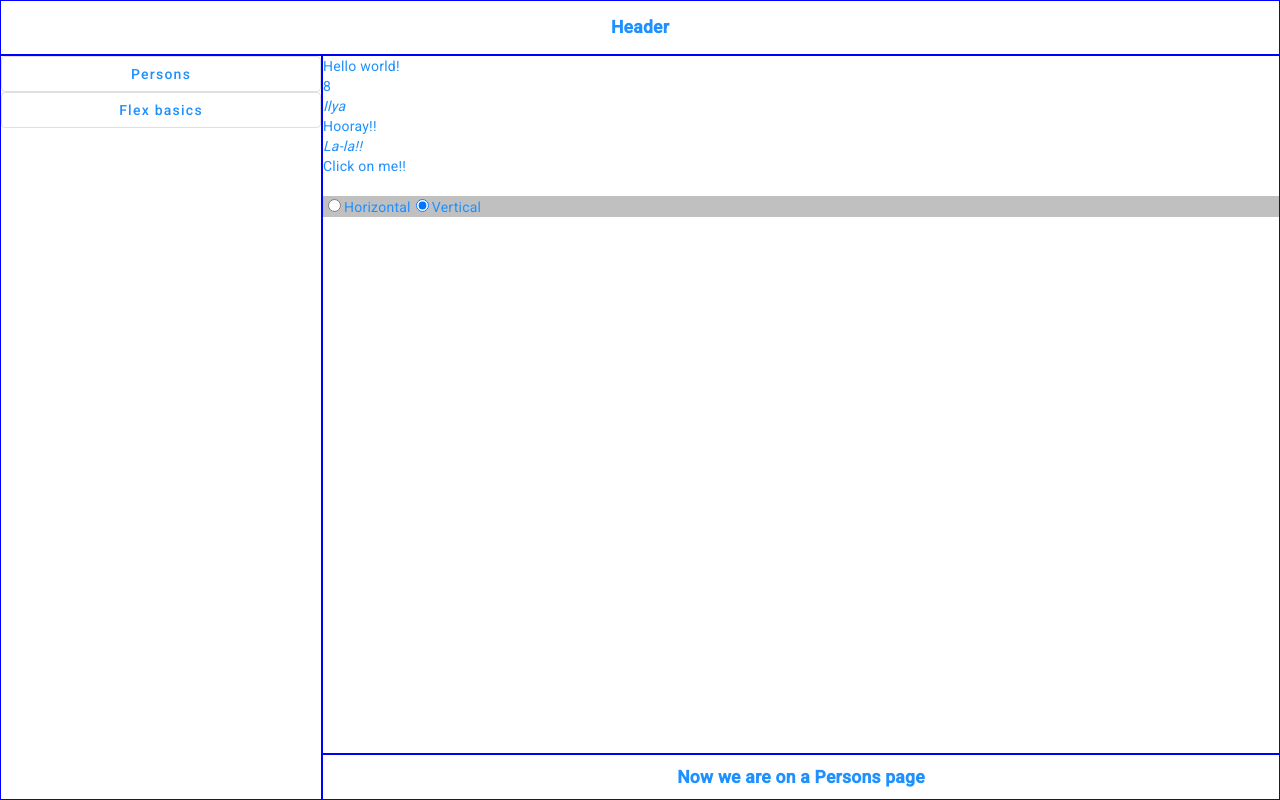
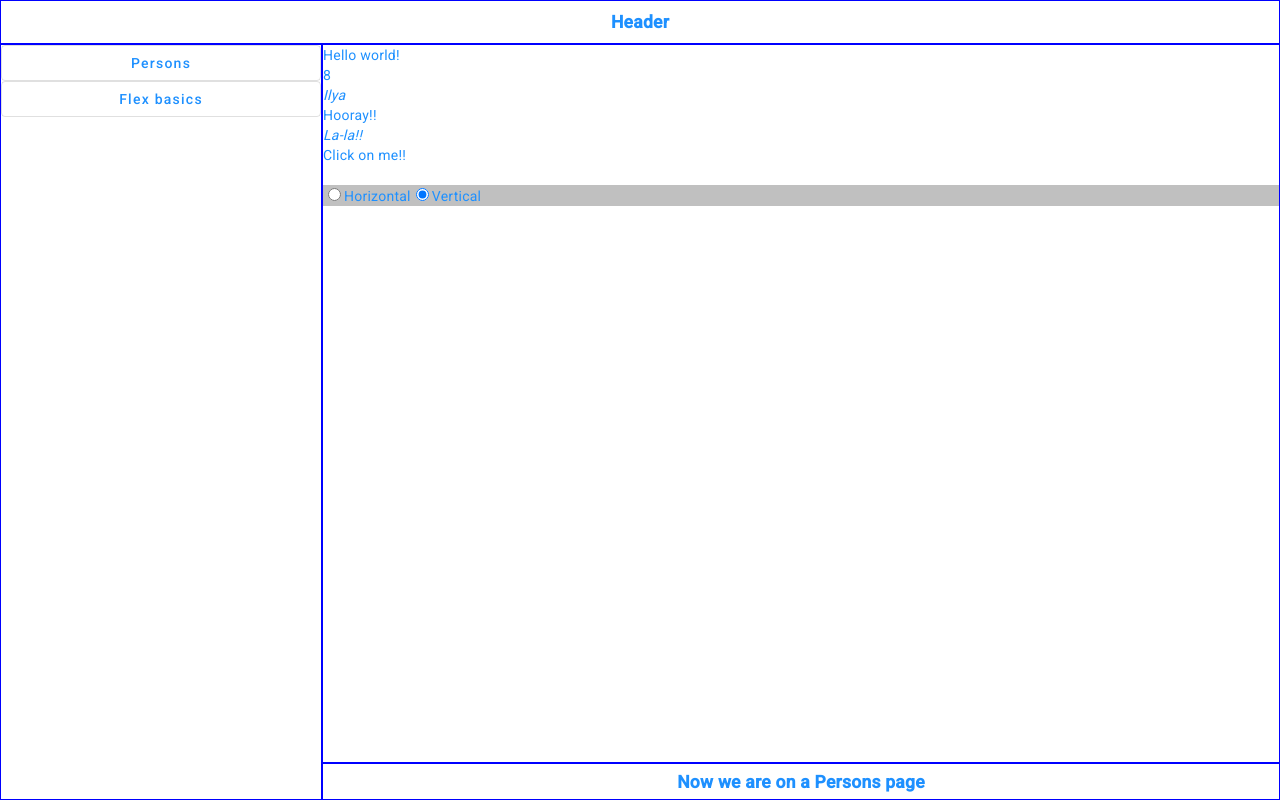
Before and after one commit to lentyaishe/masa-frontend, an Angular app: page /persons in a window 1280 px wide. Built offline with nearby package versions, Linux system fonts and the light colour scheme.

Commit message:
Fix for layout jumps

```diff
--- a/src/app/app.component.html
+++ b/src/app/app.component.html
@@ -1,7 +1,9 @@
 <div class="mf-app-component">
     <div class="mf-flex mf-flex-column mf-layout-wrapper">
-        <div class="mf-flex mf-header mf-flex-center title">
-            Header
+        <div class="mf-flex mf-header mf-flex-center">
+            <div class="title">
+                Header
+            </div>
         </div>
         <div class="mf-flex mf-flex-col-1 mf-menu-rest-wrapper" [ngClass]="{'mf-flex-row-reverse': isRtl, 'mf-flex-row': !isRtl}">
             <div class="mf-menu title">
@@ -27,9 +29,8 @@
                 <div class="mf-flex-col-1 mf-content">
                   <router-outlet></router-outlet>
                 </div>
-                <div
-                    class="mf-flex mf-footer mf-flex-center title"
-                    [innerText]="layoutService.footerMessage">
+                <div class="mf-flex mf-footer mf-flex-center">
+                    <div class="title" [innerText]="layoutService.footerMessage"></div>
                 </div>
             </div>
         </div>
--- a/src/app/app.component.less
+++ b/src/app/app.component.less
@@ -2,11 +2,15 @@
 @import "../assets/styles/flex.less";
 
 .mf-app-component {
-    height: 100vh;
+    height: 100%;
     color: @brand-color;
 
     .mf-layout-wrapper {
         height: 100%;
+
+        .mf-header {
+            min-height: @header-height;
+        }
 
         .mf-header,
         .mf-menu,
@@ -15,9 +19,9 @@
             border: 1px solid blue;
         }
 
-        .mf-header {
-            min-height: @header-height;
-        }
+        .mf-menu-rest-wrapper {
+            height: calc(100% - @header-height - @border-width - @border-width);
+
 
             .mf-menu {
                 min-width: 25%;
@@ -28,8 +32,9 @@
             }
 
             .mf-content {
-            max-height: calc(100vh - @header-height - @footer-height);
+                max-height: calc(100% - @footer-height);
                 overflow-y: auto;
             }
         }
     }
+}
```
Lines whose indentation alone changed are shown as unchanged.
